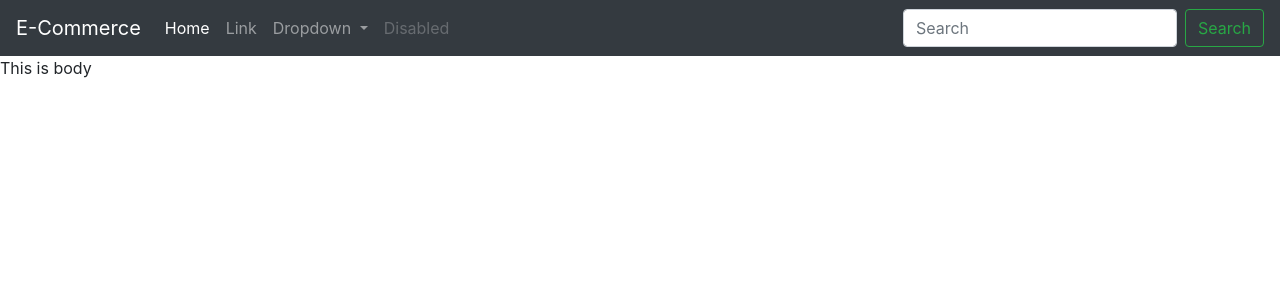
After one commit to alexangria1992/django-awesome-cart, a Django app: template shop/templates/shop/about.html in a window 1280 px wide. The commit adds this page. Shown: the top 300 px of the page. Run offline with Django 3.2, Linux system fonts and the light colour scheme; the template is opened without the code that fills it, so the values that code supplies are empty; some libraries are stand-ins or nearby versions.

Commit message:
template inheritance

```diff
--- /dev/null
+++ b/shop/templates/shop/about.html
@@ -0,0 +1,4 @@
+{% extends 'shop/basic.html' %}
+
+{% block title %} Title of About {% endblock %}
+{% block body %} This is body {% endblock %}
--- /dev/null
+++ b/shop/templates/shop/basic.html
@@ -0,0 +1,53 @@
+<!doctype html>
+<html lang="en">
+  <head>
+    <!-- Required meta tags -->
+    <meta charset="utf-8">
+    <meta name="viewport" content="width=device-width, initial-scale=1, shrink-to-fit=no">
+
+    <!-- Bootstrap CSS -->
+    <link rel="stylesheet" href="https://stackpath.bootstrapcdn.com/bootstrap/4.2.1/css/bootstrap.min.css" integrity="sha384-GJzZqFGwb1QTTN6wy59ffF1BuGJpLSa9DkKMp0DgiMDm4iYMj70gZWKYbI706tWS" crossorigin="anonymous">
+
+    <title>{% block title %}{% endblock %}</title>
+    <style>
+      {% block css %} {% endblock %}
+      </style>
+    </head>
+    <body>
+
+      <nav class="navbar navbar-expand-lg navbar-dark bg-dark">
+        <a class="navbar-brand" href="#">E-Commerce</a>
+        <button class="navbar-toggler" type="button" data-toggle="collapse" data-target="#navbarSupportedContent" aria-controls="navbarSupportedContent" aria-expanded="false" aria-label="Toggle navigation">
+          <span class="navbar-toggler-icon"></span>
+        </button>
+
+        <div class="collapse navbar-collapse" id="navbarSupportedContent">
+          <ul class="navbar-nav mr-auto">
+            <li class="nav-item active">
+              <a class="nav-link" href="#">Home <span class="sr-only">(current)</span></a>
+            </li>
+            <li class="nav-item">
+              <a class="nav-link" href="#">Link</a>
+            </li>
+            <li class="nav-item dropdown">
+              <a class="nav-link dropdown-toggle" href="#" id="navbarDropdown" role="button" data-toggle="dropdown" aria-haspopup="true" aria-expanded="false">
+                Dropdown
+              </a>
+              <div class="dropdown-menu" aria-labelledby="navbarDropdown">
+                <a class="dropdown-item" href="#">Action</a>
+                <a class="dropdown-item" href="#">Another action</a>
+                <div class="dropdown-divider"></div>
+                <a class="dropdown-item" href="#">Something else here</a>
+              </div>
+            </li>
+            <li class="nav-item">
+              <a class="nav-link disabled" href="#" tabindex="-1" aria-disabled="true">Disabled</a>
+            </li>
+          </ul>
+          <form class="form-inline my-2 my-lg-0">
+            <input class="form-control mr-sm-2" type="search" placeholder="Search" aria-label="Search">
+            <button class="btn btn-outline-success my-2 my-sm-0" type="submit">Search</button>
+          </form>
+        </div>
+      </nav>
+      {% block body %} {% endblock %}
--- a/shop/views.py
+++ b/shop/views.py
@@ -5,7 +5,7 @@ def index(request):
     return render(request, 'shop/index.html')
 
 def about(request):
-    return HttpResponse("We are at about")
+    return render(request, 'shop/about.html')
 
 def contact(request):
     return HttpResponse("We are at contact")
```
Also changed, not shown: shop/templates/shop/index.html (+7 -63 lines), db.sqlite3.
